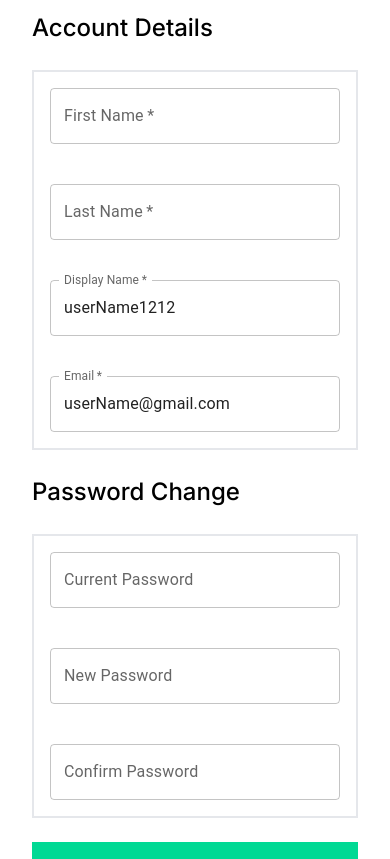
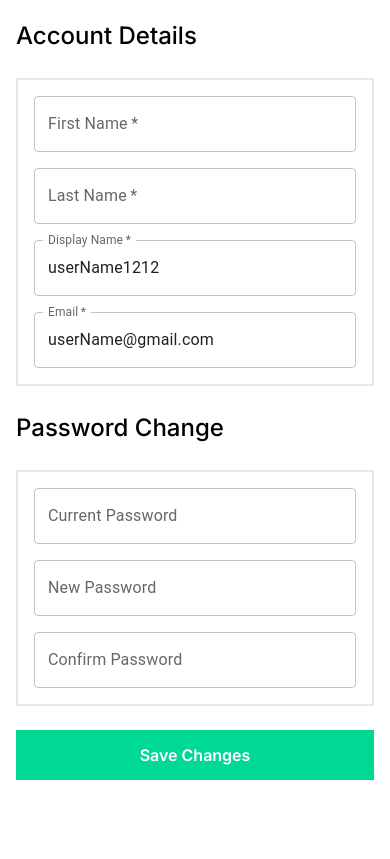
Before and after one commit to gulnabi-afridi/single-vendor-e-commerce, a Next.js app: page /myaccount/account in a window 390 px wide. Shown: the part 675-1534 px from the top of the page. Built offline with nearby package versions, Linux system fonts and the light colour scheme.

Commit message:
make it more efficent

```diff
--- a/views/MyAccount/AccountSettings.tsx
+++ b/views/MyAccount/AccountSettings.tsx
@@ -19,11 +19,11 @@ const AccountSettings = () => {
   return (
     <form
       onSubmit={(e) => e.preventDefault()}
-      className="w-full h-full flex flex-col gap-6 items-start justify-start font-inter p-4 md:py-6 md:px-10"
+      className="w-full h-full flex flex-col gap-6 items-start justify-start font-inter px-0 sm:px-4 py-6 md:px-10"
     >
       <p className="font-medium text-black-main text-[24px]">Account Details</p>
-      <div className="w-full border-[2px] flex flex-col gap-10 md:px-8 md:py-[50px] p-4">
-        <div className="w-full flex flex-col lg:flex-row items-center justify-center lg:gap-4 gap-10">
+      <div className="w-full border-[2px] flex flex-col gap-4 lg:gap-6 md:px-8 md:py-[50px] p-4">
+        <div className="w-full flex flex-col lg:flex-row items-center justify-center lg:gap-6 gap-4">
           <TextInput
             state={inputs.firstName}
             IsCompulsory={true}
@@ -43,7 +43,7 @@ const AccountSettings = () => {
             label="Last Name"
           />
         </div>
-        <div className="w-full flex flex-col lg:flex-row items-center justify-center lg:gap-4 gap-10">
+        <div className="w-full flex flex-col lg:flex-row items-center justify-center lg:gap-6 gap-4">
           <TextInput
             state={inputs.displayName}
             IsCompulsory={true}
@@ -67,7 +67,7 @@ const AccountSettings = () => {
 
       {/* Password setting here */}
       <p className="font-medium text-black-main text-[24px]">Password Change</p>
-      <div className="w-full border-[2px] flex flex-col gap-10 md:px-8 md:py-[50px] p-4">
+      <div className="w-full border-[2px] flex flex-col lg:gap-6 gap-4 md:px-8 md:py-[50px] p-4">
         <TextInput
           state={inputs.currentPassword}
           IsCompulsory={false}
--- a/views/MyAccount/Address.tsx
+++ b/views/MyAccount/Address.tsx
@@ -23,7 +23,7 @@ const Address = () => {
   };
 
   return (
-    <div className="w-full h-full px-4 md:px-10 md:py-0 py-4">
+    <div className="w-full h-full px-0 sm:px-4 md:px-10 md:py-0 py-4">
       {edit ? (
         <div className="w-full h-full flex justify-start items-start border-[2px] p-10 gap-10 sm:gap-24">
           <p className="text-[14px] text-black-main font-inter capitalize">
@@ -45,7 +45,9 @@ const Address = () => {
               text="Edit"
               typeOf="button"
               style="max-w-[200px] h-[50px] w-full mt-6"
-              event={() => {setEdit(false)}}
+              event={() => {
+                setEdit(false);
+              }}
             />
           </div>
         </div>
@@ -55,10 +57,10 @@ const Address = () => {
             billing address
           </p>
           {/* form */}
-          <form className="grid grid-cols-1 sm:grid-cols-[0.7fr,3fr] gap-6 sm:gap-8 p-4 sm:p-8 py-10 sm:py-12 border-[2px]">
+          <form className="grid grid-cols-1 sm:grid-cols-[0.7fr,3fr] gap-4 sm:gap-8 p-4 sm:p-8 py-10 sm:py-12 border-[2px]">
             {/* => name */}
             <p className="text-black-main capitalize text-[16px]">name</p>
-            <div className="flex md:flex-row flex-col justify-center items-center gap-6">
+            <div className="flex md:flex-row flex-col justify-center items-center gap-4 sm:gap-6">
               <TextInput
                 state={inputs.firstName}
                 SetState={handleInputs}
@@ -144,7 +146,6 @@ const Address = () => {
   );
 };
 
-
 const provance = [
   {
     name: "fata",
```
